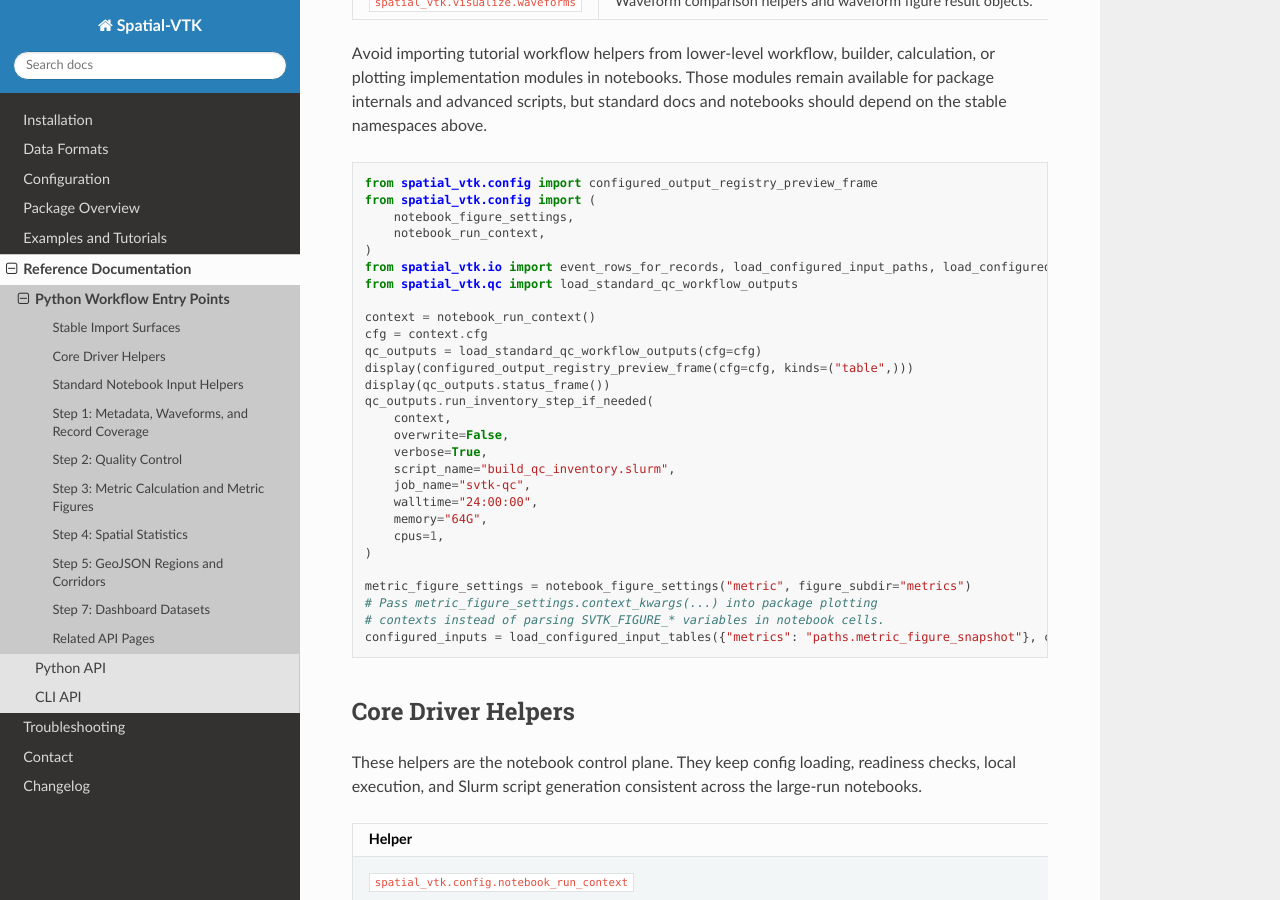
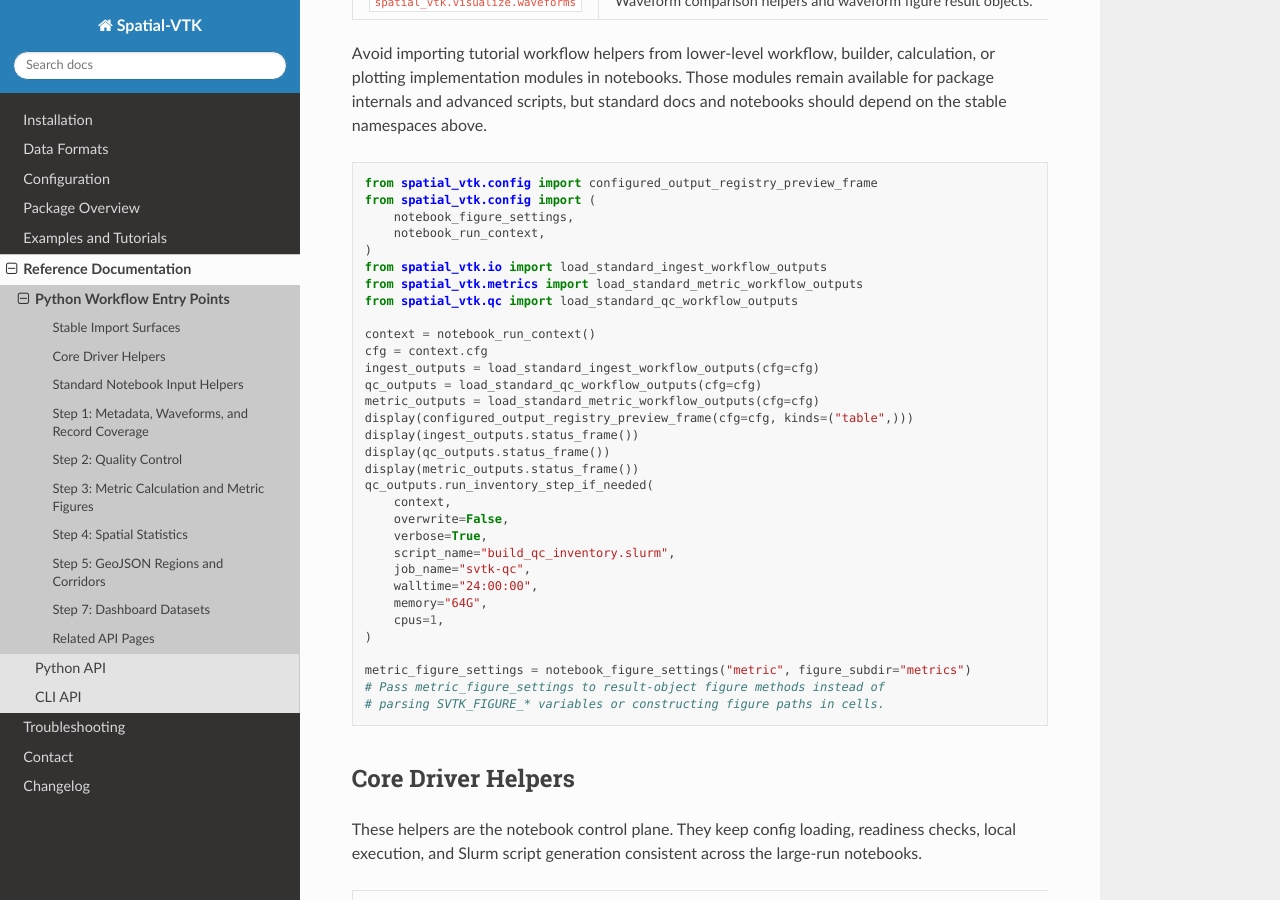
Before and after one commit to bcbirkel/spatial-vtk, a Sphinx documentation site: the page built from docs/reference/python_workflows.rst, in a window 1280 px wide and 900 px high, scrolled down 1651 px. Built offline with Sphinx 7.4.7 and the Read the Docs theme 3.1.0, drawn with Linux system fonts in a browser that asks for light colours.

Commit message:
Focus workflow starter on result objects

```diff
--- a/docs/reference/python_workflows.rst
+++ b/docs/reference/python_workflows.rst
@@ -111,14 +111,19 @@ and notebooks should depend on the stable namespaces above.
        notebook_figure_settings,
        notebook_run_context,
    )
-   from spatial_vtk.io import event_rows_for_records, load_configured_input_paths, load_configured_input_tables
+   from spatial_vtk.io import load_standard_ingest_workflow_outputs
+   from spatial_vtk.metrics import load_standard_metric_workflow_outputs
    from spatial_vtk.qc import load_standard_qc_workflow_outputs
 
    context = notebook_run_context()
    cfg = context.cfg
+   ingest_outputs = load_standard_ingest_workflow_outputs(cfg=cfg)
    qc_outputs = load_standard_qc_workflow_outputs(cfg=cfg)
+   metric_outputs = load_standard_metric_workflow_outputs(cfg=cfg)
    display(configured_output_registry_preview_frame(cfg=cfg, kinds=("table",)))
+   display(ingest_outputs.status_frame())
    display(qc_outputs.status_frame())
+   display(metric_outputs.status_frame())
    qc_outputs.run_inventory_step_if_needed(
        context,
        overwrite=False,
@@ -131,9 +136,8 @@ and notebooks should depend on the stable namespaces above.
    )
 
    metric_figure_settings = notebook_figure_settings("metric", figure_subdir="metrics")
-   # Pass metric_figure_settings.context_kwargs(...) into package plotting
-   # contexts instead of parsing SVTK_FIGURE_* variables in notebook cells.
-   configured_inputs = load_configured_input_tables({"metrics": "paths.metric_figure_snapshot"}, cfg=cfg)
+   # Pass metric_figure_settings to result-object figure methods instead of
+   # parsing SVTK_FIGURE_* variables or constructing figure paths in cells.
 
 Core Driver Helpers
 -------------------
```
Also changed, not shown: 1 other file.
